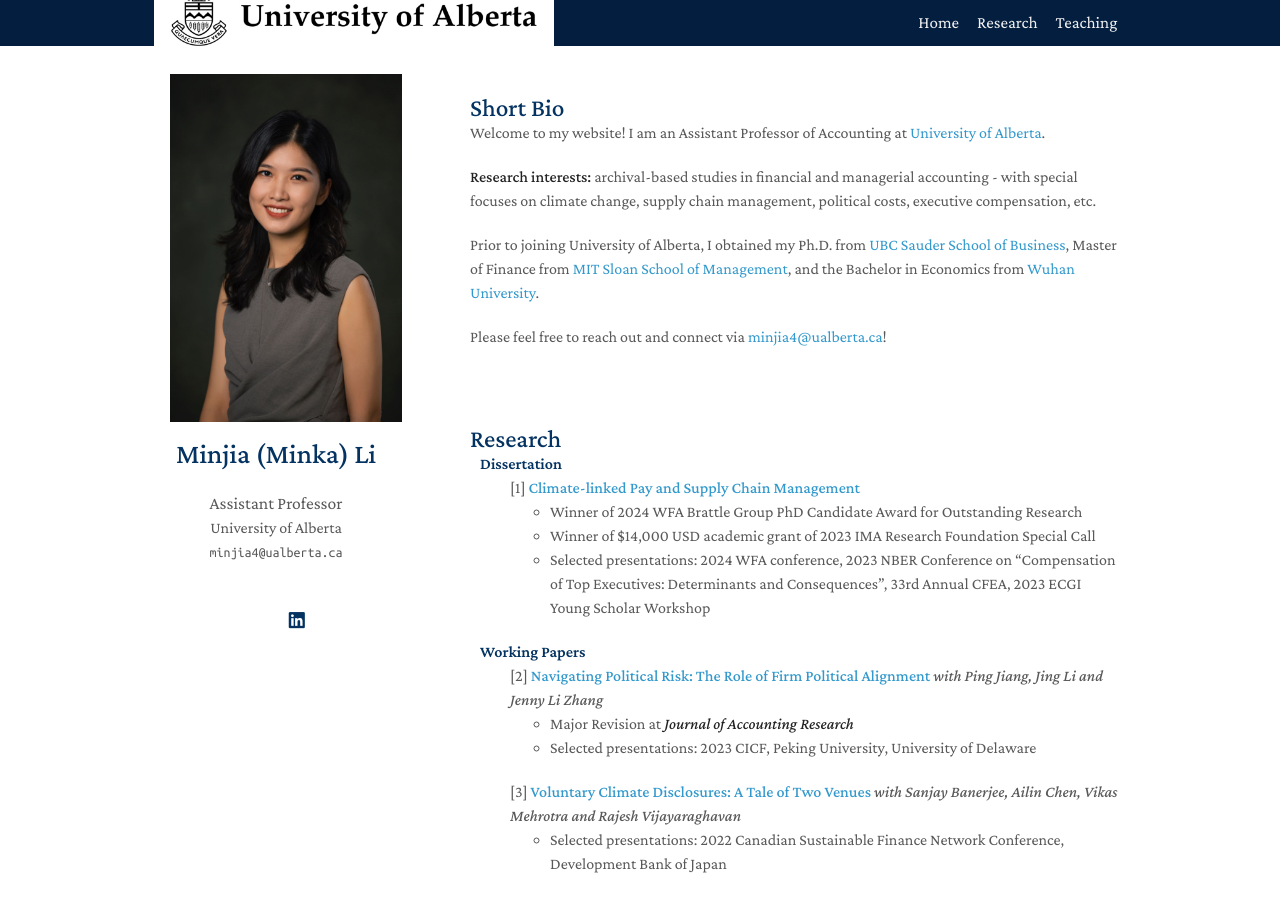
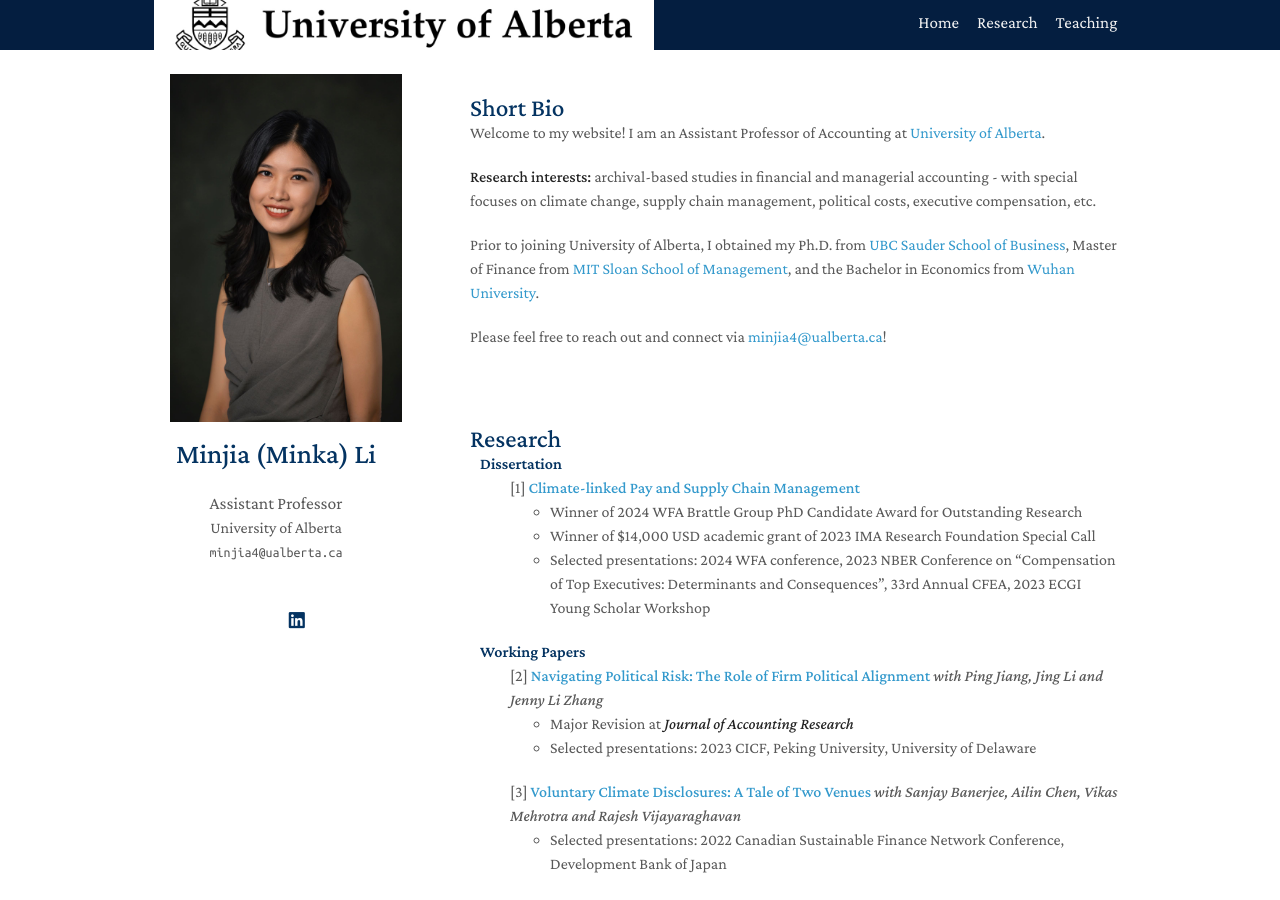
Before and after one commit to zeyang1225/zeyang1225.github.io, a Jekyll site: the page built from index.md, in a window 1280 px wide and 900 px high. Built offline with Jekyll 4.4.1, drawn with Linux system fonts in a browser that asks for light colours; nearby versions of some CDN libraries; a style sheet for code colours, icons or effects is not loaded.

Commit message:
Update homepage.html

```diff
--- a/_layouts/homepage.html
+++ b/_layouts/homepage.html
@@ -73,7 +73,7 @@
   </head>
   <body>
       <div class="topnav">
-      <a href="https://www.ubc.ca/"><img width="400" src="./assets/img/university-of-alberta-logo.png"></a>
+      <a href="https://www.ubc.ca/"><img width="500" src="./assets/img/university-of-alberta-logo.png"></a>
       <div id="myLinks">
 
     <a class="normal right" href="./#teaching">Teaching</a>
```
